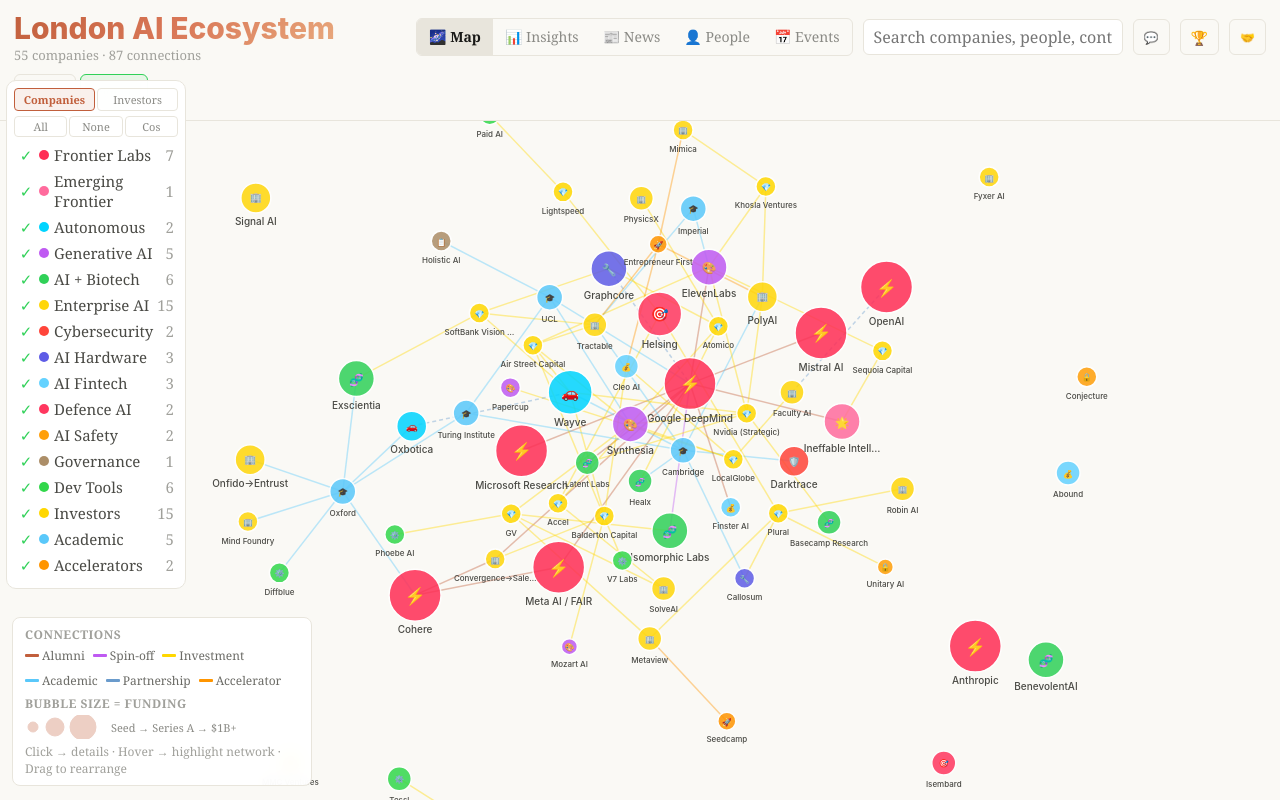
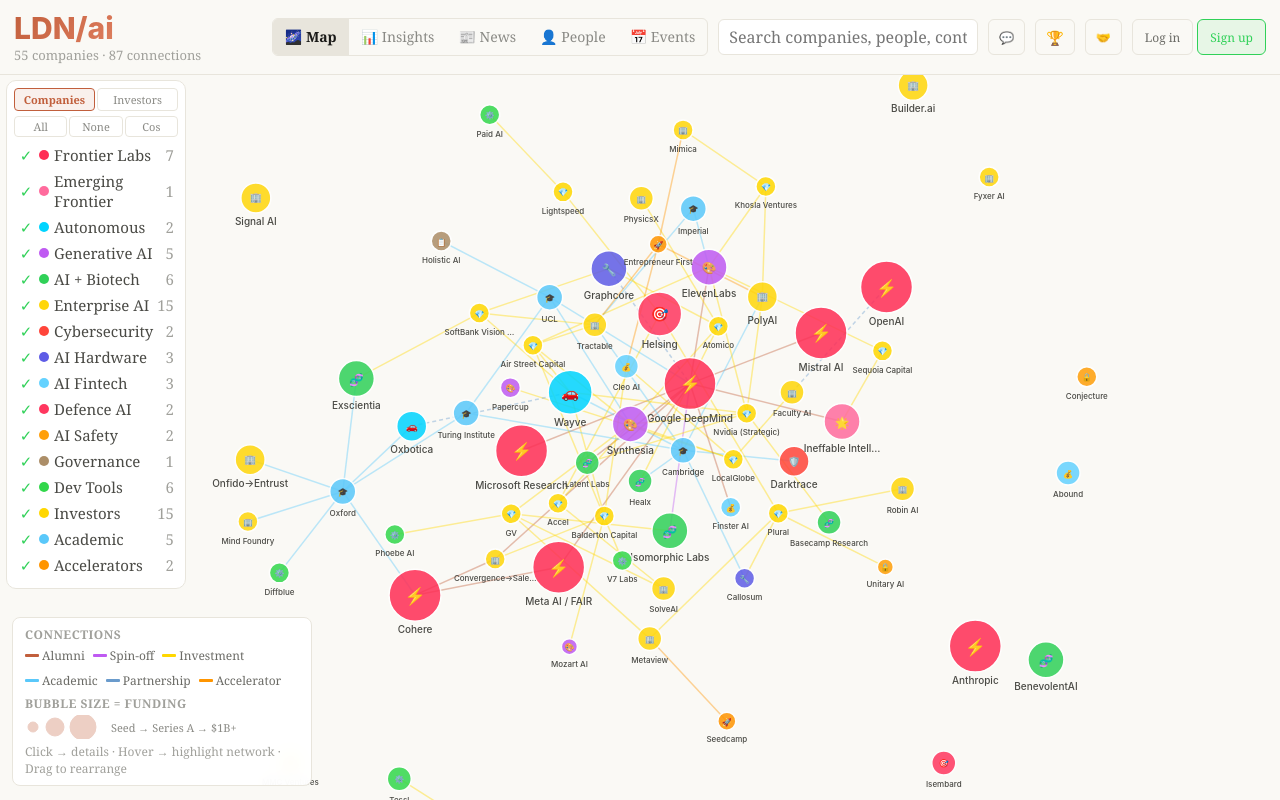
Before and after one commit to jxi5410/AI.LDN, a React (Vite) app: page / in a window 1280 px wide. Built offline with nearby package versions, Linux system fonts and the light colour scheme.

Commit message:
rebrand to LDN/ai

```diff
--- a/index.html
+++ b/index.html
@@ -3,8 +3,8 @@
   <head>
     <meta charset="UTF-8" />
     <meta name="viewport" content="width=device-width, initial-scale=1.0, viewport-fit=cover" />
-    <title>London AI Ecosystem</title>
-    <meta name="description" content="Interactive constellation map of 110+ AI companies, labs, investors, and institutions in London's AI ecosystem" />
+    <title>LDN/ai — London AI Ecosystem</title>
+    <meta name="description" content="LDN/ai — Interactive map of 115+ AI companies, labs, investors, and key people in London's AI ecosystem" />
     <style>
       * { margin: 0; padding: 0; box-sizing: border-box; }
       body { background: #141413; overflow: hidden; overflow-x: hidden; max-width: 100vw; }
--- a/src/App.jsx
+++ b/src/App.jsx
@@ -517,7 +517,7 @@
       {/* ── HEADER ──────────────────────────────────────────────────── */}
       <div style={{ position: "fixed", top: 0, left: 0, right: 0, padding: isMobile ? "6px 8px" : "10px 14px", background: "#faf9f5", borderBottom: "1px solid #e8e5dc", zIndex: 1000, display: "flex", alignItems: "center", gap: isMobile ? 6 : 10, flexWrap: "wrap" }}>
         <div style={{ flexShrink: 0, cursor: "pointer" }} onClick={() => { setPanel("graph"); setSel(null); }}>
-          <h1 style={{ margin: 0, fontSize: isMobile ? 20 : 30, fontFamily: "'Inter',sans-serif", fontWeight: 800, background: "linear-gradient(135deg,#C15F3C,#d97757,#e8a87c)", WebkitBackgroundClip: "text", WebkitTextFillColor: "transparent" }}>London AI Ecosystem</h1>
+          <h1 style={{ margin: 0, fontSize: isMobile ? 20 : 30, fontFamily: "'Inter',sans-serif", fontWeight: 800, background: "linear-gradient(135deg,#C15F3C,#d97757,#e8a87c)", WebkitBackgroundClip: "text", WebkitTextFillColor: "transparent" }}>LDN/ai</h1>
           {!isMobile && <p style={{ margin: 0, fontSize: 13, color: "#a0a09b" }}>
             {companies.filter(c => !["investor", "academic", "accelerator"].includes(c.cat)).length} companies · {edges.length} connections{mn > 0 ? ` · ${mn} tracked` : ""}
           </p>}
@@ -602,7 +602,7 @@
             </div>
           </> : <>
           <h2 style={{ margin: "0 0 4px", fontSize: 16, fontFamily: "'Inter',sans-serif", color: "#1a1a18" }}>{authMode === "signup" ? "Create Account" : "Welcome Back"}</h2>
-          <p style={{ margin: "0 0 16px", fontSize: 14, color: "#8a8a85" }}>{authMode === "signup" ? "Join the London AI Ecosystem network" : "Sign in to track your connections"}</p>
+          <p style={{ margin: "0 0 16px", fontSize: 14, color: "#8a8a85" }}>{authMode === "signup" ? "Join the LDN/ai network" : "Sign in to track your connections"}</p>
           {authError && <div style={{ padding: "6px 10px", borderRadius: 6, background: "#FF453A18", border: "1px solid #FF453A33", color: "#FF453A", fontSize: 9.5, marginBottom: 10 }}>{authError}</div>}
           {authMode === "signup" && <input type="text" placeholder="Username *" value={authForm.username} onChange={e => setAuthForm(p => ({ ...p, username: e.target.value }))} style={inputStyle} />}
           <input type="email" placeholder="Email *" value={authForm.email} onChange={e => setAuthForm(p => ({ ...p, email: e.target.value }))} style={inputStyle} />
@@ -627,7 +627,7 @@
       {showFeedback && <div style={{ position: "fixed", inset: 0, background: "rgba(0,0,0,0.3)", zIndex: 100, display: "flex", alignItems: "center", justifyContent: "center" }} onClick={() => setShowFeedback(false)}>
         <div onClick={e => e.stopPropagation()} style={{ background: "#ffffff", borderRadius: 14, padding: 24, border: "1px solid #e8e5dc", width: 400, maxWidth: "90vw", maxHeight: "80vh", overflowY: "auto" }}>
           <h2 style={{ margin: "0 0 4px", fontSize: 16, fontFamily: "'Inter',sans-serif", color: "#1a1a18" }}>💬 Feedback</h2>
-          <p style={{ margin: "0 0 14px", fontSize: 9.5, color: "#8a8a85" }}>Help us improve London AI Ecosystem</p>
+          <p style={{ margin: "0 0 14px", fontSize: 9.5, color: "#8a8a85" }}>Help us improve LDN/ai</p>
           {fbSubmitted ? <div style={{ padding: 20, textAlign: "center" }}><span style={{ fontSize: 28 }}>✅</span><p style={{ color: "#30D158", marginTop: 8 }}>Thank you! Feedback submitted.</p></div> : <>
             <div style={{ display: "flex", gap: 4, marginBottom: 10 }}>
               {["feature", "bug", "data", "general"].map(c => (
```
